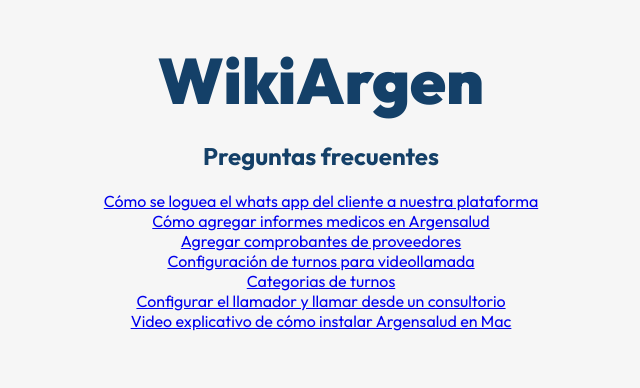
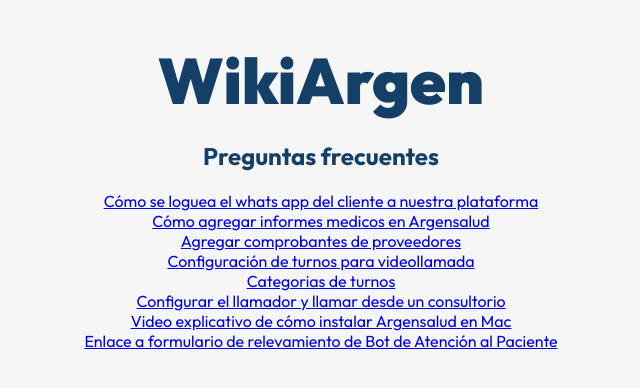
Before and after one commit to EtelS/wikiargen, a React (Vite) app: page / in a window 1280 px wide. Shown: the top 388 px of the page, without its empty margins (319-959 px from the left). Built offline with nearby package versions, Linux system fonts and the light colour scheme.

Commit message:
agregado de documentos

```diff
--- a/src/data/documents.ts
+++ b/src/data/documents.ts
@@ -34,4 +34,9 @@
         title: 'Video explicativo de cómo instalar Argensalud en Mac',
         url:'https://dl.dropbox.com/scl/fi/qhz7mwun7gtkzh8z6cqgb/A3795094_video_AC84A9C16088A1AA091CC9ED16A69EFE.mp4?rlkey=i3ml0m6vm16t8fcbyeuf9jwgq&dl=0'
     },
+        {
+        id:'8',
+        title: 'Enlace a formulario de relevamiento de Bot de Atención al Paciente',
+        url:'https://forms.gle/hhfEfwkL5Xp1LsMF8'
+    },
 ]
--- a/vite.config.ts
+++ b/vite.config.ts
@@ -5,5 +5,5 @@
 // https://vite.dev/config/
 export default defineConfig(({mode })=>({
   plugins: [react()],
-  base: mode === 'production' ? 'wikiargen' : '/',
+  base: mode === 'production' ? 'argenwiki' : '/',
 }))
```
Also changed, not shown: 1 other file (tests, documents, lock files or other folders).
